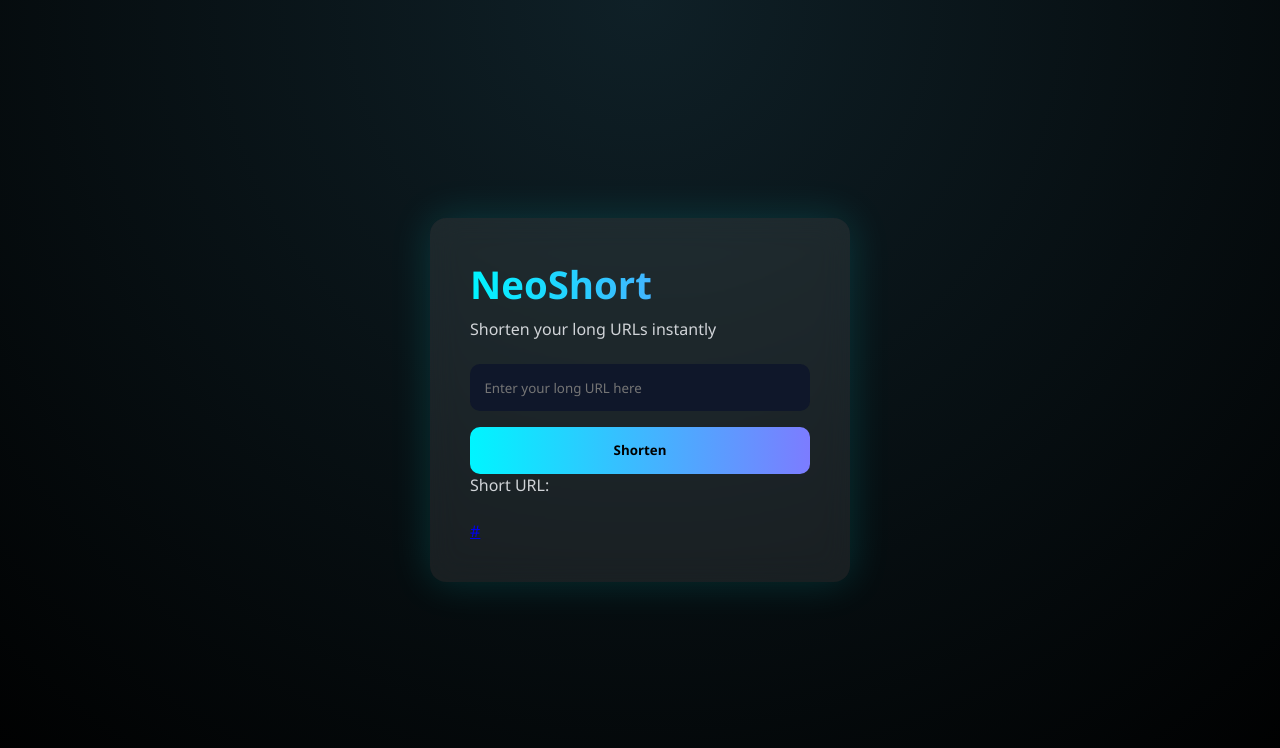
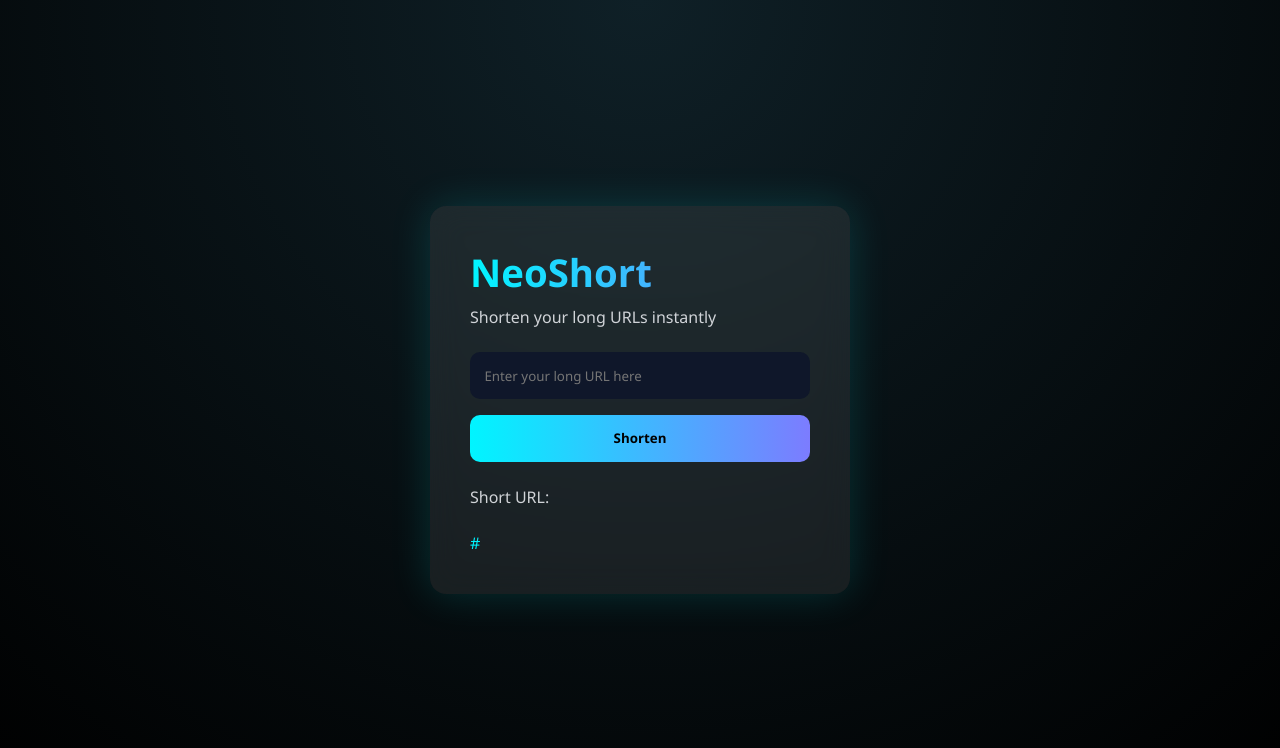
Before and after one commit to COZYkrish/NeoShort, a Flask app: template templates/index.html in a window 1280 px wide. Shown: the top 748 px of the page. Run offline with Flask 3, Linux system fonts and the light colour scheme; the template is opened without the code that fills it: most values are stand-ins (such as "Sample title", 1, 10 or a date in 2020).

Commit message:
style short url result section

```diff
--- a/static/css/style.css
+++ b/static/css/style.css
@@ -62,3 +62,12 @@ button:hover {
   box-shadow: 0 0 20px #00f5ff;
   transform: translateY(-2px);
 }
+.result {
+  margin-top: 1.5rem;
+  word-break: break-all;
+}
+
+.result a {
+  color: #00f5ff;
+  text-decoration: none;
+}
--- a/templates/index.html
+++ b/templates/index.html
@@ -23,13 +23,12 @@
     </form>
 
     {% if short_url %}
-        <div>
-            <p>Short URL:</p>
-            <a href="{{ short_url }}" target="_blank">
-                {{ short_url }}
-            </a>
-        </div>
-    {% endif %}
+<div class="result">
+  <p>Short URL:</p>
+  <a href="{{ short_url }}" target="_blank">{{ short_url }}</a>
+</div>
+{% endif %}
+
 
     {% if error %}
         <p style="color: red;">{{ error }}</p>
```
